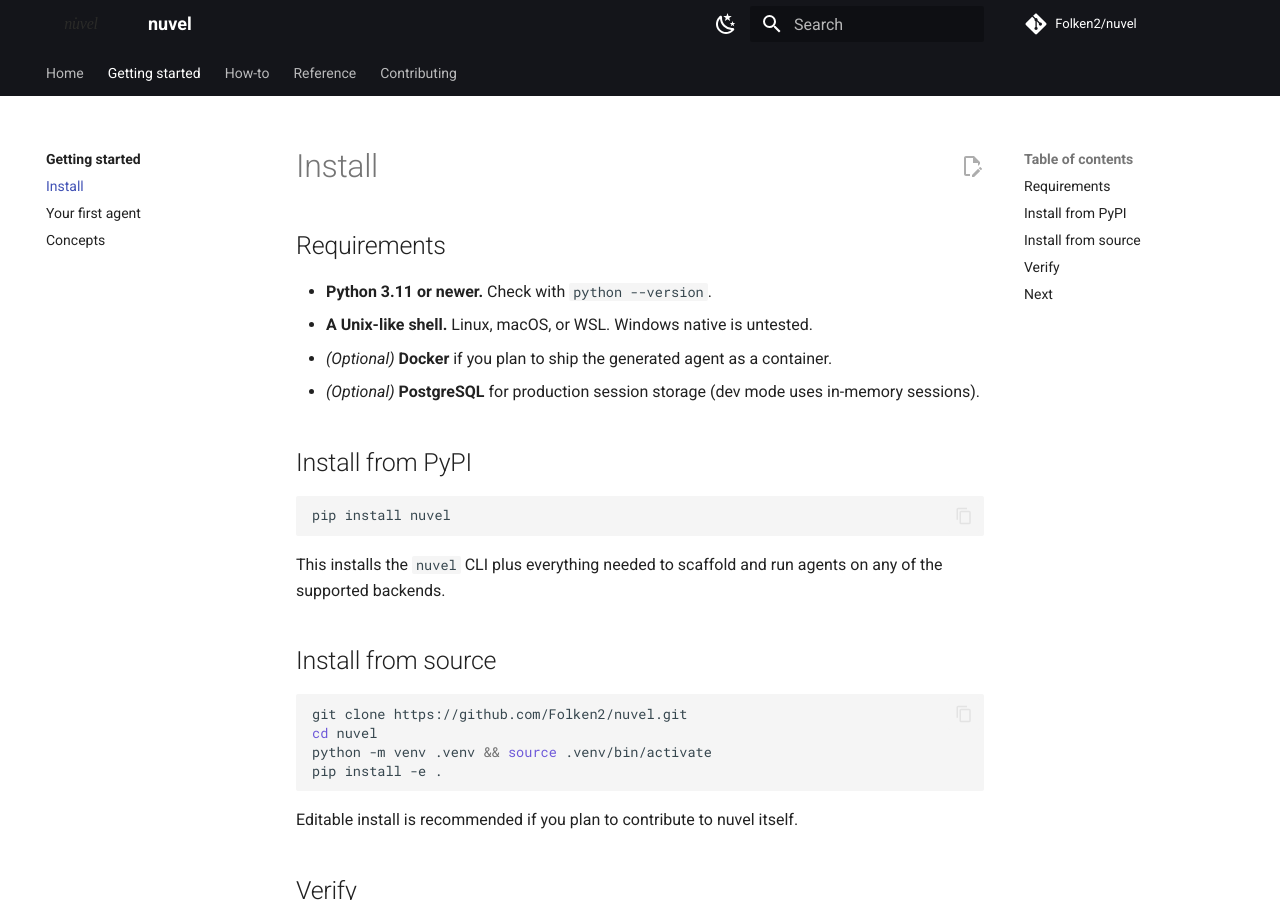
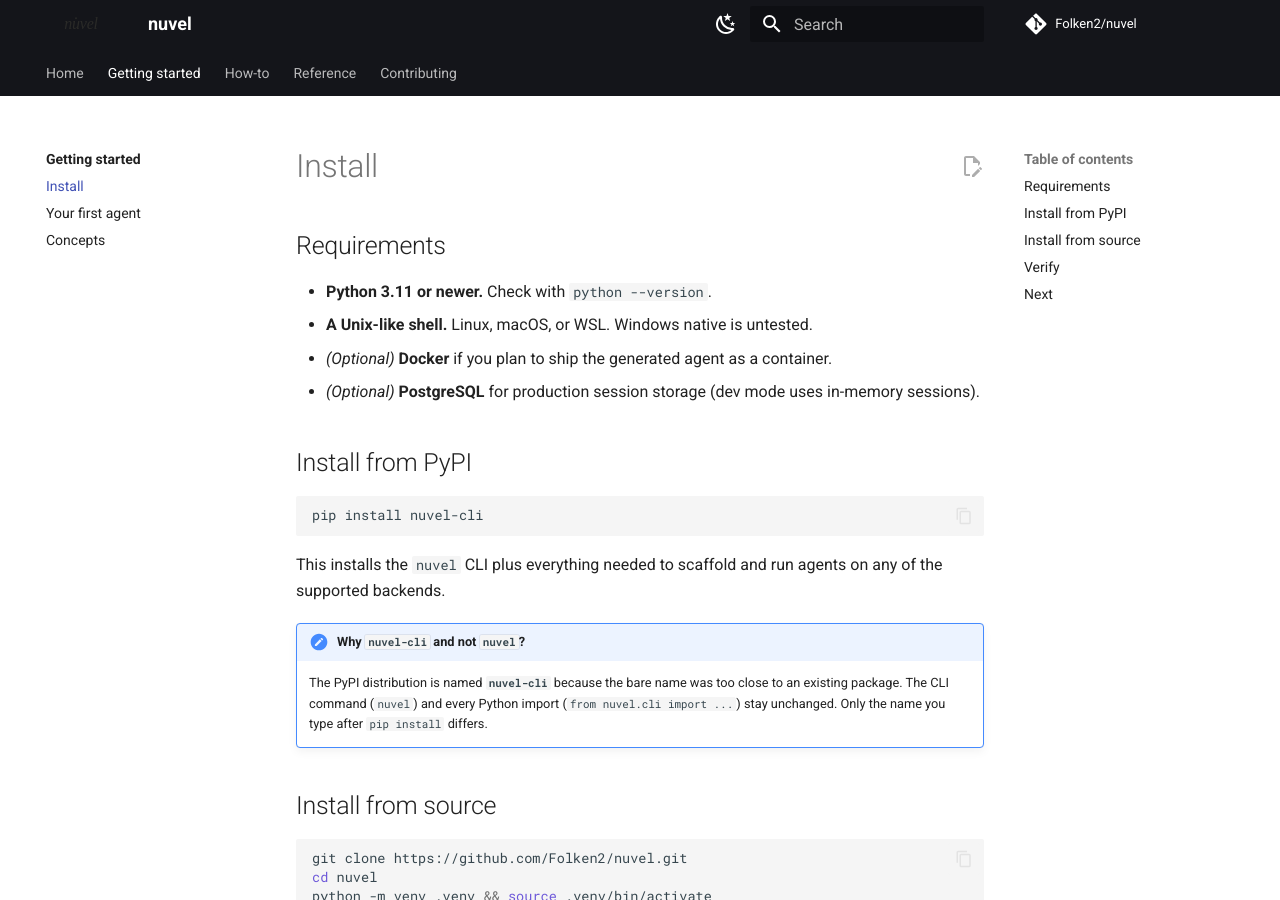
Before and after one commit to Folken2/nuvel, an MkDocs documentation site: the page built from docs/getting-started/install.md, in a window 1280 px wide and 900 px high. Built offline with MkDocs 1.6.1 and Material for MkDocs 9.7.7, drawn with Linux system fonts in a browser that asks for light colours; comment, search, counter and statistics services are not loaded.

Commit message:
chore: rename PyPI distribution to nuvel-cli
The bare 'nuvel' name was rejected by PyPI as too similar to the
existing 'novel' package. Distribution renamed to 'nuvel-cli' so we
keep the project identity (CLI command, imports, branding all stay
'nuvel'). Only the name typed after `pip install` differs.

Files updated:
- pyproject.toml: name -> nuvel-cli
- README.md: install instruction + a one-liner explaining the rename
- docs/getting-started/install.md: install instruction + admonition
- .github/workflows/release.yml: PyPI environment URL

Verified:
- python -m build: produces nuvel_cli-0.1.0.{tar.gz,whl}
- twine check dist/*: PASSED
- sdist contains all template overlays (gateway-*, composio, persona)
- pytest tests/: 213 passed
- mkdocs build --strict: clean

Co-Authored-By: Claude Opus 4.7 (1M context) <noreply@anthropic.com>

````diff
--- a/docs/getting-started/install.md
+++ b/docs/getting-started/install.md
@@ -10,10 +10,13 @@
 ## Install from PyPI
 
 ```bash
-pip install nuvel
+pip install nuvel-cli
 ```
 
 This installs the `nuvel` CLI plus everything needed to scaffold and run agents on any of the supported backends.
+
+!!! note "Why `nuvel-cli` and not `nuvel`?"
+    The PyPI distribution is named **`nuvel-cli`** because the bare name was too close to an existing package. The CLI command (`nuvel`) and every Python import (`from nuvel.cli import ...`) stay unchanged. Only the name you type after `pip install` differs.
 
 ## Install from source
 
--- a/pyproject.toml
+++ b/pyproject.toml
@@ -3,7 +3,7 @@ requires = ["setuptools>=68", "wheel"]
 build-backend = "setuptools.build_meta"
 
 [project]
-name = "nuvel"
+name = "nuvel-cli"
 version = "0.1.0"
 description = "Production-ready skills and scaffolder for Google ADK agents — use them with the coding agent you already have."
 readme = "README.md"
````
Also changed, not shown: README.md (+4 -2 lines), 1 other file.
